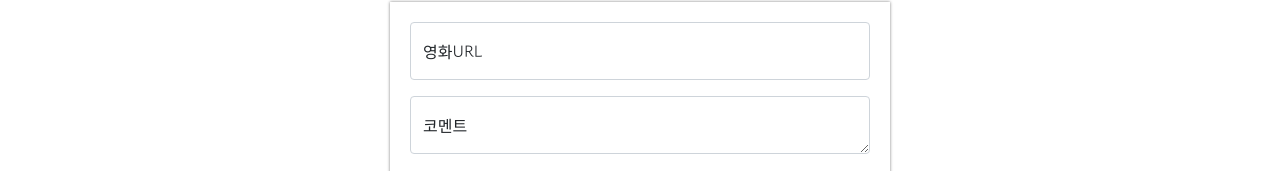
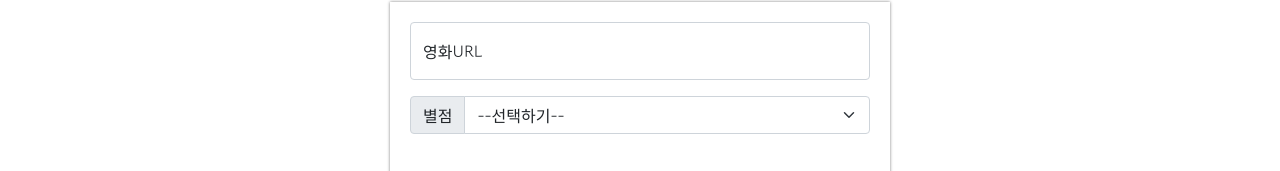
Before and after one commit to birdiejun/mypage, a plain HTML site: page index.html in a window 1280 px wide. Shown: the part 268-439 px from the top of the page. Drawn offline with nearby package versions, Linux system fonts and the light colour scheme.

Commit message:
Update index.html

```diff
--- a/index.html
+++ b/index.html
@@ -95,6 +95,17 @@
             <input type="email" class="form-control" id="floatingInput" placeholder="name@example.com">
             <label for="floatingInput">영화URL</label>
         </div>
+        <div class="input-group mb-5">
+            <label class="input-group-text" for="inputGroupSelect01">별점</label>
+            <select class="form-select" id="inputGroupSelect01">
+              <option selected>--선택하기--</option>
+              <option value="1">⭐</option>
+              <option value="2">⭐⭐</option>
+              <option value="3">⭐⭐⭐</option>
+              <option value="4">⭐⭐⭐⭐</option>
+              <option value="5">⭐⭐⭐⭐⭐</option>
+            </select>
+          </div>
         <div class="form-floating">
             <textarea class="form-control" placeholder="Leave a comment here" id="floatingTextarea"></textarea>
             <label for="floatingTextarea">코멘트</label>
```
